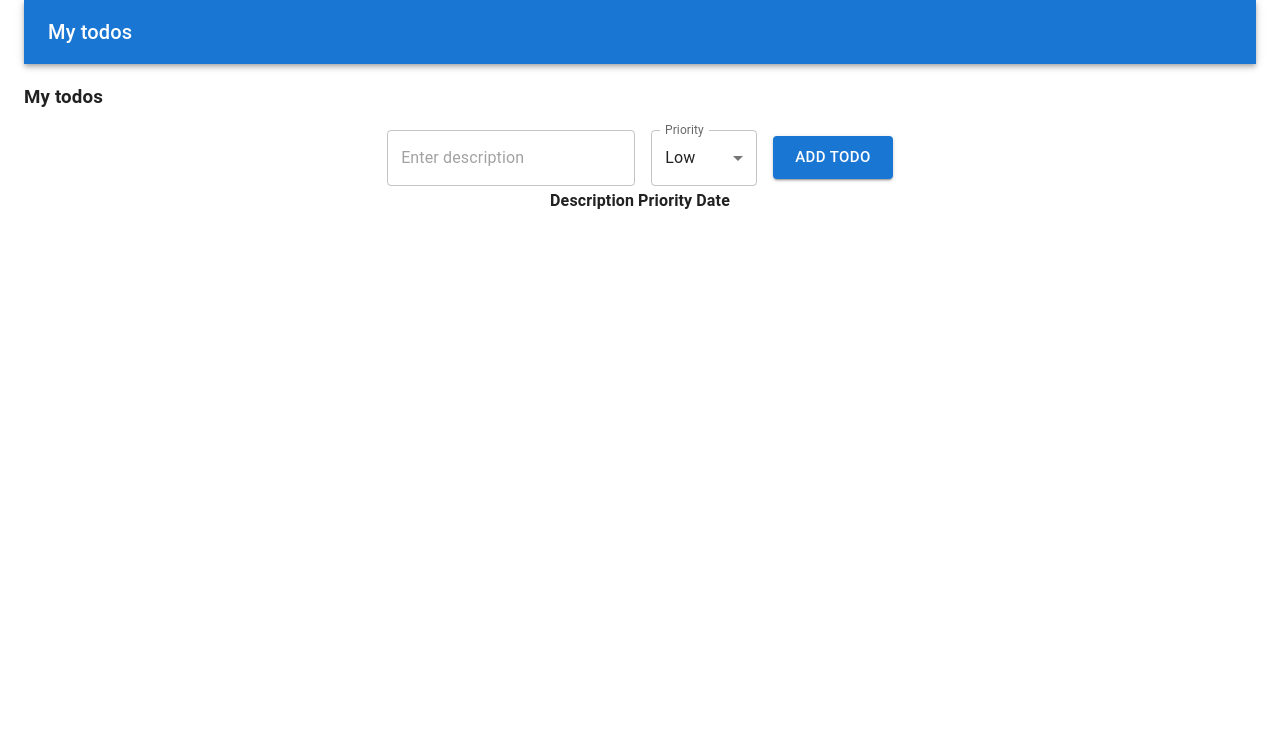
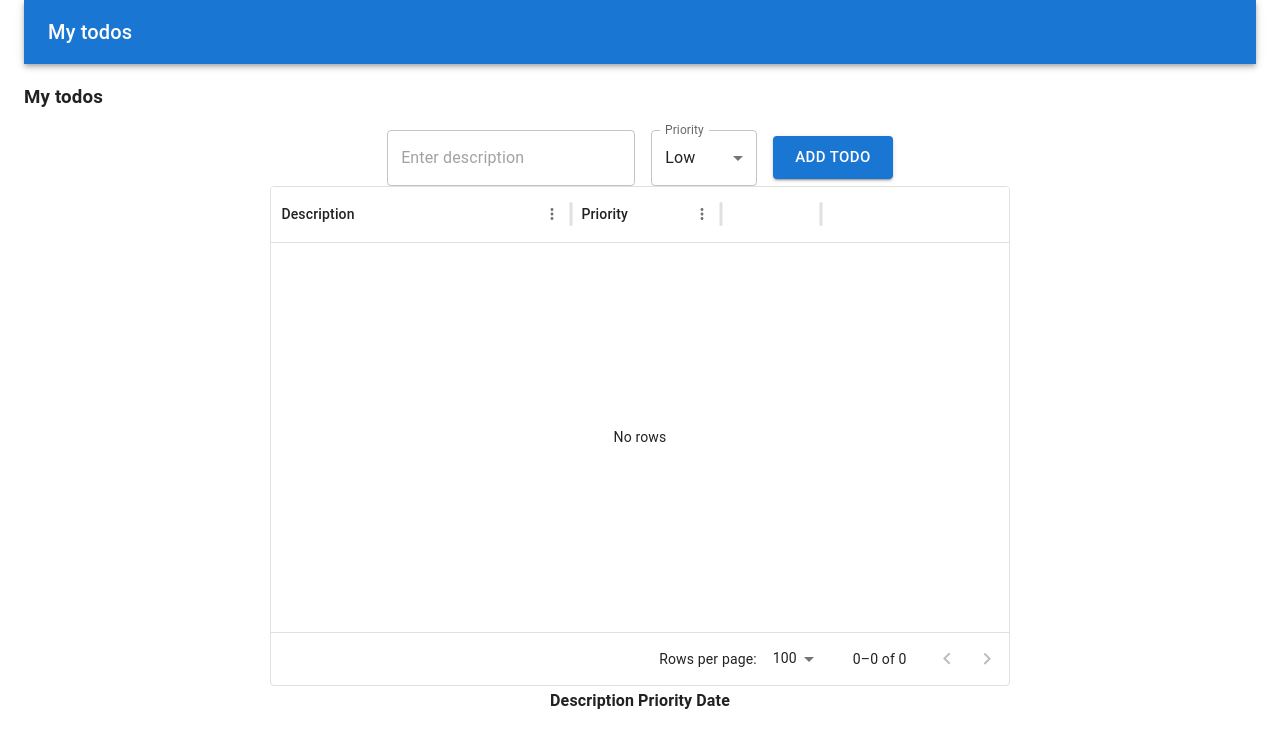
Before and after one commit to rantalva/react-todoapp, a React app: page / in a window 1280 px wide. Shown: the top 748 px of the page. Built offline with nearby package versions, Linux system fonts and the light colour scheme; the HTML template or start-up script is replaced by a standard one.

Commit message:
Added datagrtid and delete function

```diff
--- a/src/components/TodoListComponent.tsx
+++ b/src/components/TodoListComponent.tsx
@@ -21,8 +21,8 @@ export default function TodoList() {
     }
   };
 
-    const handleDelete = (indexToDelete: number) => {
-            setTodos(todos.filter((_, index) => index !== indexToDelete));
+    const handleDelete = (id: string) => {
+            setTodos(todos.filter(todo => id !== todo.id));
     }
 
     return(
--- a/src/components/TodoTableComponent.tsx
+++ b/src/components/TodoTableComponent.tsx
@@ -1,11 +1,40 @@
 import type { TodoTableProps } from "../types";
 import { Button, Stack } from '@mui/material';
+import { DataGrid, GridActionsCellItem } from "@mui/x-data-grid";
+import type { GridColDef, GridRowParams  } from '@mui/x-data-grid';
+import DeleteIcon from '@mui/icons-material/Delete';
 
 export default function TodoTable(props: TodoTableProps) {
         // Define columns
+    const columns: GridColDef[] = [
+        {
+            field: 'description',
+            width: 300,
+            headerName: 'Description'
+        },
+        {
+            field: 'priority',
+            width: 150,
+            headerName: 'Priority'
+        },
+        { // deleting from Datagrid
+            field: 'actions',
+            type: 'actions',
+            getActions: (params: GridRowParams) => [
+                <GridActionsCellItem
+                icon={<DeleteIcon />}
+                onClick={() => props.handleDelete(params.row.id)}
+                label = "Delete"/>
+            ]
+        },
+    ]
+
 
     return(
         <>
+        <div style={{ height: 500, width: '60%', margin: 'auto'}}>
+            <DataGrid rows={props.todos} columns={columns} />
+        </div>
         <Stack
             direction="row"
             spacing={2}
@@ -31,7 +60,7 @@ export default function TodoTable(props: TodoTableProps) {
                             variant="contained"
                             size="small"
                             color="error"
-                            onClick={() => props.handleDelete(index)}>
+                            onClick={() => props.handleDelete(todo.id)}>
                                 Delete
                             </Button>
                         </td>
--- a/src/types.ts
+++ b/src/types.ts
@@ -6,5 +6,5 @@ export type Todo = {
 
 export type TodoTableProps = {
     todos: Todo[];
-    handleDelete: (row: number) => void;
+    handleDelete: (id: string) => void;
 }
```
